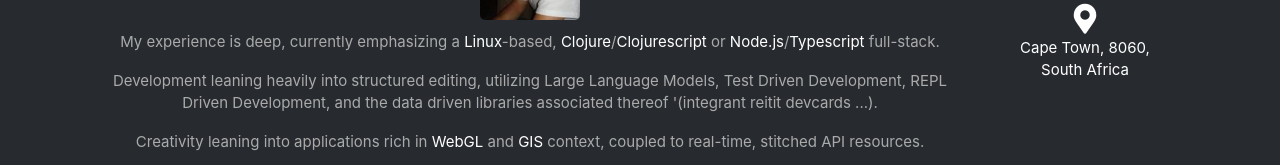
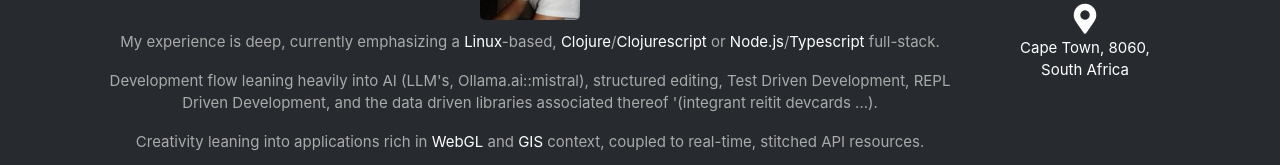
Before and after one commit to dudleycraig/functional, a React (Create React App) app in the folder client/: page / in a window 1280 px wide. Shown: the part 197-362 px from the top of the page. Built offline with nearby package versions, Linux system fonts and the light colour scheme.

Commit message:
added which llm for development

```diff
--- a/client/src/components/Overview.js
+++ b/client/src/components/Overview.js
@@ -16,7 +16,7 @@
       {' full-stack.'}
     </p>
     <p>
-      {'Development leaning heavily into structured editing, utilizing Large Language Models, Test Driven Development, REPL Driven Development, and the data driven libraries associated thereof \'(integrant reitit devcards ...).'}
+      {'Development flow leaning heavily into AI (LLM\'s, Ollama.ai::mistral), structured editing, Test Driven Development, REPL Driven Development, and the data driven libraries associated thereof \'(integrant reitit devcards ...).'}
     </p>
     <p>
       {'Creativity leaning into applications rich in '}
```
